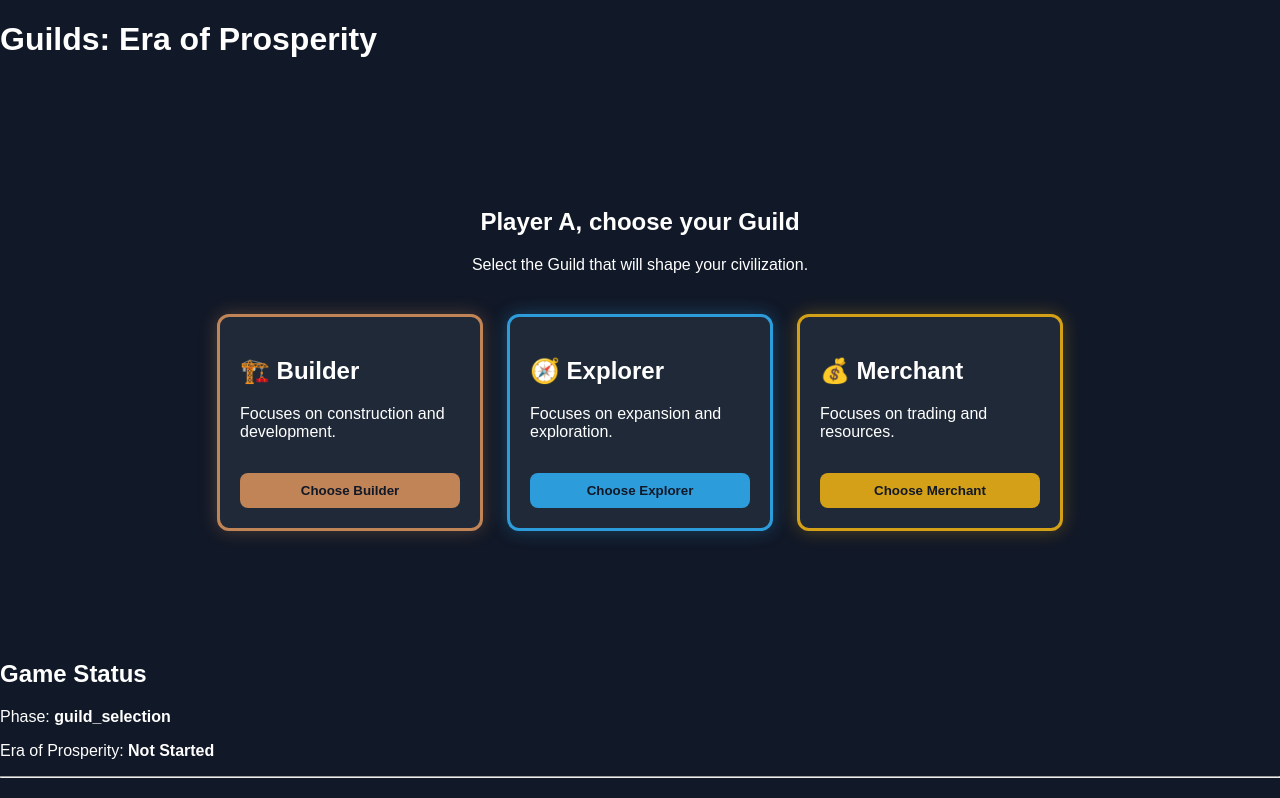
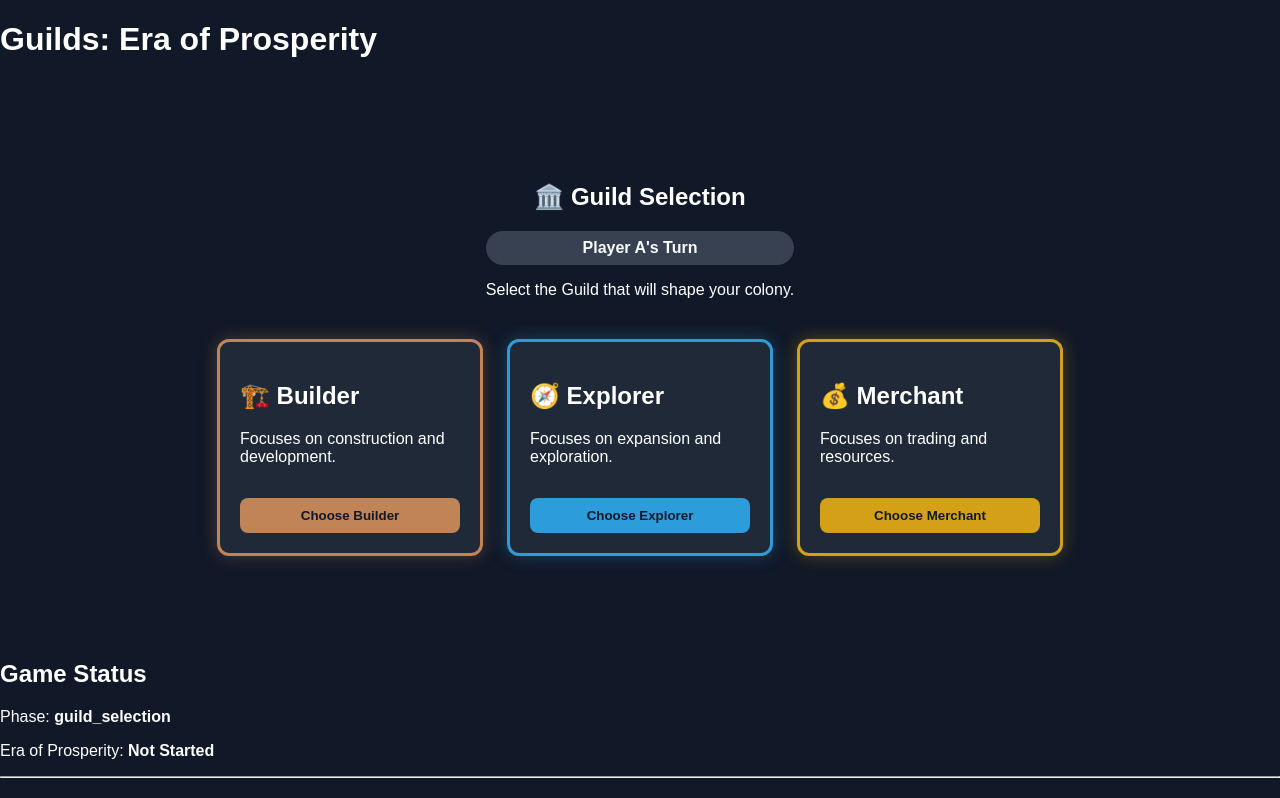
Before and after one commit to jeps0n/guilds-era-of-prosperity, a React (Vite) app: page / in a window 1280 px wide. Shown: the top 798 px of the page. Built offline with nearby package versions, Linux system fonts and the light colour scheme.

Commit message:
Polish Guild selection presentation

```diff
--- a/src/components/GuildSelection.tsx
+++ b/src/components/GuildSelection.tsx
@@ -23,13 +23,30 @@ function GuildSelection({
         justifyContent: "center",
         gap: "24px",
         padding: "40px",
+        background: "#111827",
+        borderRadius: "16px",
+        color: "white",
       }}
     >
   <div style={{ textAlign: "center" }}>
-    <h2>{playerName}, choose your Guild</h2>
+    <h2>
+      🏛️ Guild Selection
+    </h2>
+
+    <div
+      style={{
+        padding: "8px 16px",
+        borderRadius: "20px",
+        background: "#374151",
+        color: "#f9fafb",
+        fontWeight: "bold",
+      }}
+    >
+      {playerName}'s Turn
+    </div>
 
     <p>
-      Select the Guild that will shape your civilization.
+      Select the Guild that will shape your colony.
     </p>
   </div>
 
```
